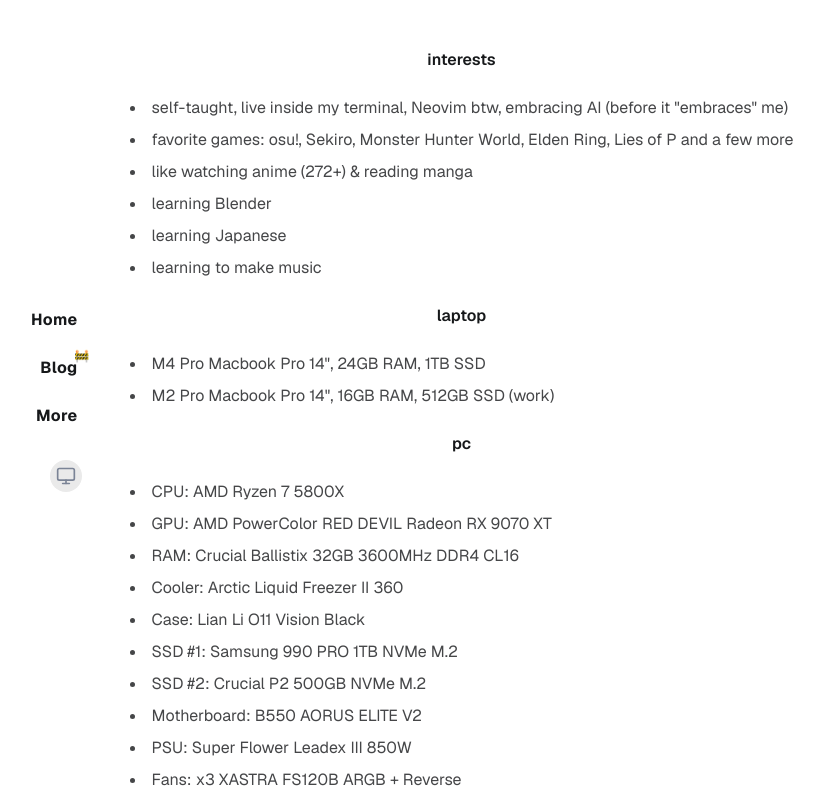
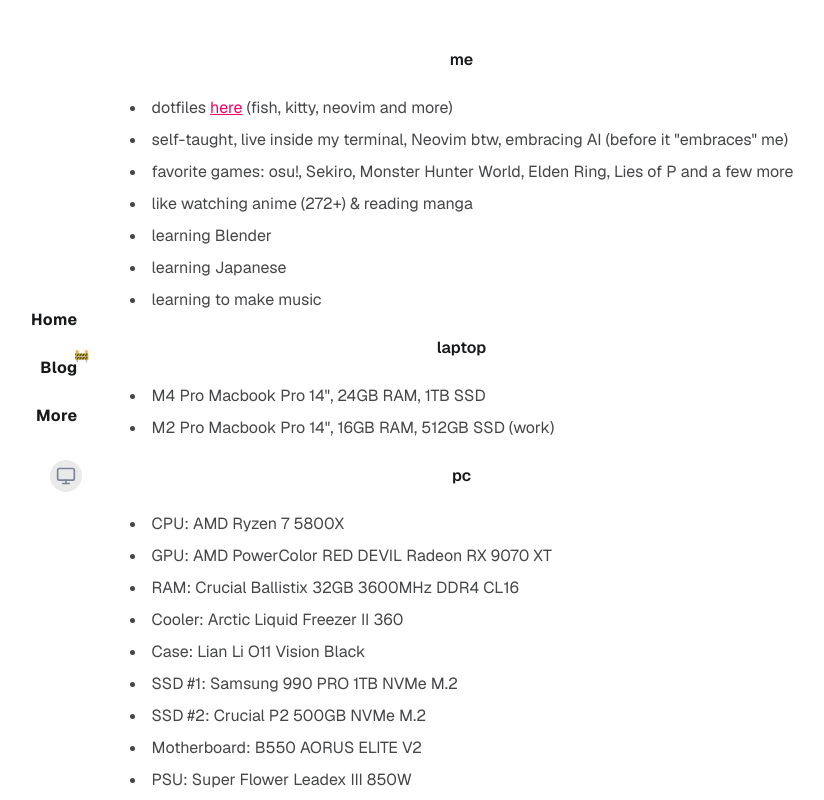
Before and after one commit to frixaco/frixaco.com, a Next.js app: page /more in a window 1280 px wide. Shown: the top 800 px of the page, without its empty margins (192-1016 px from the left). Built offline with nearby package versions, Linux system fonts and the light colour scheme.

Commit message:
Minor cleanup

```diff
--- a/src/app/more/page.tsx
+++ b/src/app/more/page.tsx
@@ -4,8 +4,18 @@ import { Section } from "@/components/section";
 export default function Page() {
   return (
     <PageContainer className="gap-6">
-      <Section title="interests">
+      <Section title="me">
         <ul className="flex list-inside list-disc flex-col gap-2">
+          <li>
+            dotfiles{" "}
+            <a
+              className="text-cyber-pink underline"
+              href="https://github.com/frixaco/dotfiles"
+            >
+              here
+            </a>{" "}
+            (fish, kitty, neovim and more)
+          </li>
           <li>
             self-taught, live inside my terminal, Neovim btw, embracing AI
             (before it &quot;embraces&quot; me)
--- a/src/app/page.tsx
+++ b/src/app/page.tsx
@@ -43,7 +43,7 @@ export default async function Page() {
 
       <SectionDivider />
 
-      <Section title="Experience">
+      <Section title="Work">
         <Experience />
 
         <span className="hover:text-cyber-fg hover:underline">
```
Also changed, not shown: 1 other file (tests, documents, lock files or other folders).
